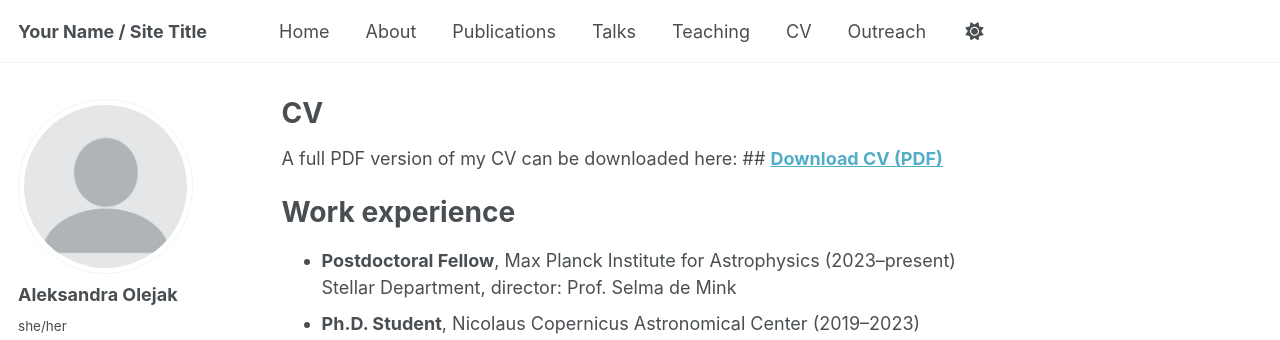
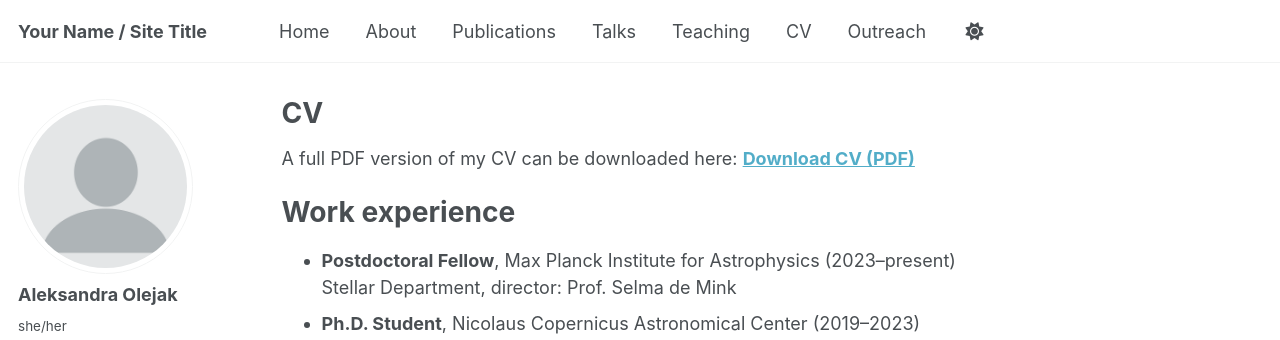
Before and after one commit to aleole/aleole.github.io, a Jekyll site: the page built from _pages/cv.md, in a window 1280 px wide and 900 px high. Shown: the top 340 px of the window. Built offline with Jekyll 4.4.1, drawn with Linux system fonts in a browser that asks for light colours; some web fonts are replaced; a script that is not in the unit is left out.

Commit message:
Update cv.md

```diff
--- a/_pages/cv.md
+++ b/_pages/cv.md
@@ -9,7 +9,7 @@ redirect_from:
 
 {% include base_path %}
 
-A full PDF version of my CV can be downloaded here:  ## **[Download CV (PDF)](/files/CV_Aleksandra_Olejak_website.pdf)**
+A full PDF version of my CV can be downloaded here: **[Download CV (PDF)](/files/CV_Aleksandra_Olejak_website.pdf)**
 
 Work experience
 ======
```
